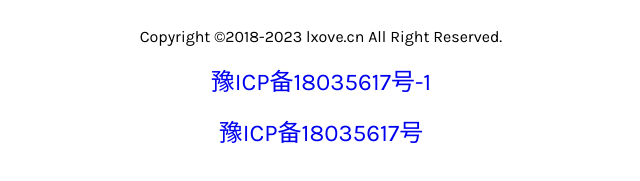
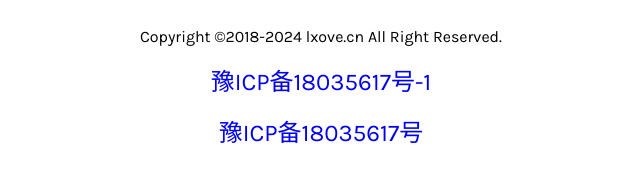
Before and after one commit to xiaohei7529/xiaoheiicp.github.io, a plain HTML site: page index.html in a window 1280 px wide. Shown: the part 385-566 px from the top of the page, 319-959 px from the left. Drawn offline with Linux system fonts and the light colour scheme.

Commit message:
Update index.html

```diff
--- a/index.html
+++ b/index.html
@@ -59,7 +59,7 @@
                 <div class="opt">
                   <!-- <div><a title="Getting Started" href="https://laragon.org/docs">Getting Started</a></div> -->
                   <div class="text">
-                    Copyright &copy;2018-2023 lxove.cn All Right Reserved.
+                    Copyright &copy;2018-2024 lxove.cn All Right Reserved.
                     <p class="dev_info">
                         <a href="https://beian.miit.gov.cn/" rel="nofollow" target="_blank">豫ICP备18035617号-1</a>
                     </p>
```
